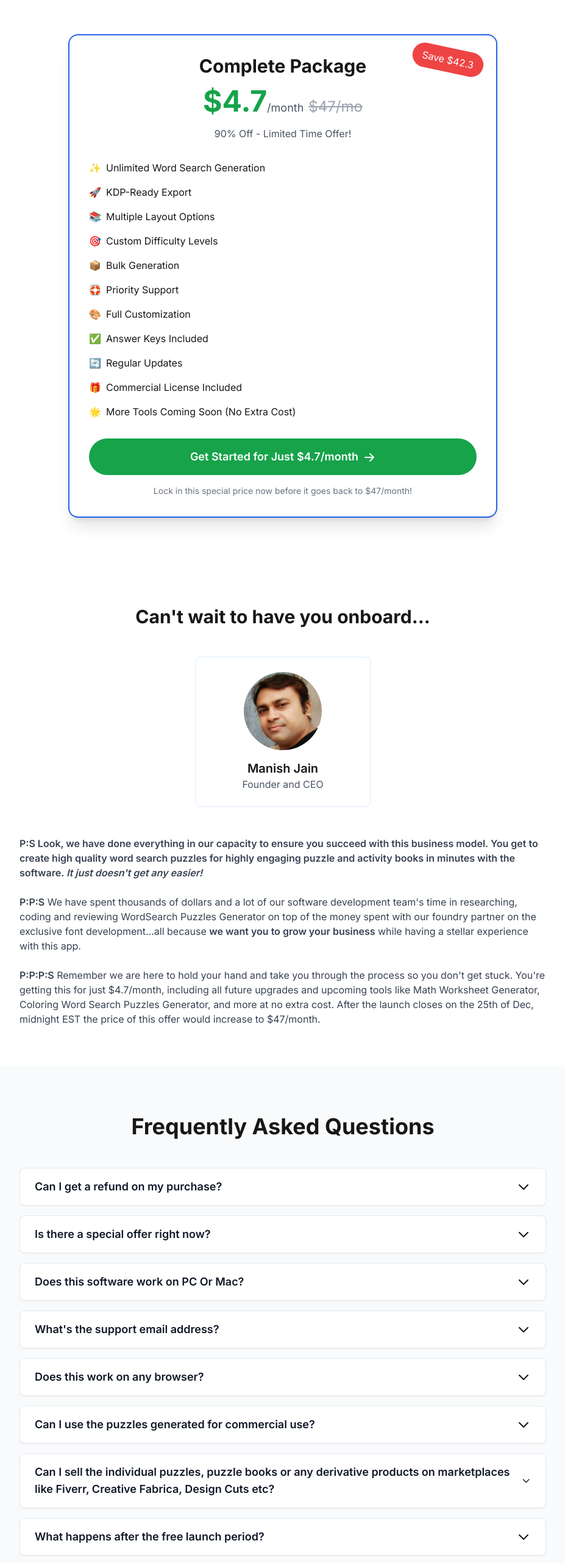
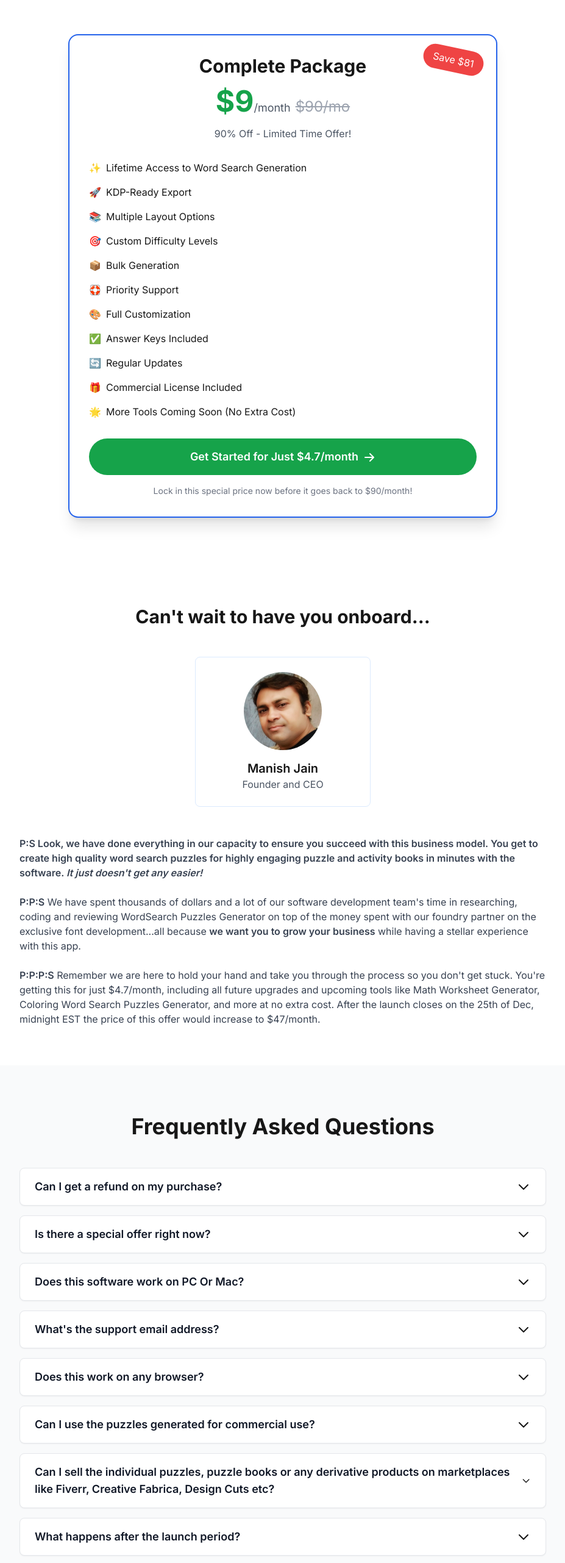
Before and after one commit to eshabava/puzzlesalespage, a Next.js app: page / in a window 1280 px wide. Shown: the part 2712-5275 px from the top of the page at 61% size, without its empty margins (176-1103 px from the left). Built offline with nearby package versions, Linux system fonts and the light colour scheme.

Commit message:
Update data.js

```diff
--- a/src/constants/data.js
+++ b/src/constants/data.js
@@ -1,3 +1,4 @@
+// constants/data.js
 module.exports = {
   features:[
    {
@@ -35,20 +36,20 @@ module.exports = {
     {
       name: "David Miller",
       role: "KDP Publisher",
-      image: "/testimonials/user-1.jpg",  // Matches the first image
-      content: "I can't believe this is being offered for just $4.7/month! I've published over 50 puzzle books using this tool. What used to take me weeks now takes minutes!"
+      image: "https://randomuser.me/api/portraits/men/1.jpg",
+      content: "I can't believe this is being offered for just a one-time payment of $9! I've published over 50 puzzle books using this tool. What used to take me weeks now takes minutes!"
     },
     {
       name: "Mike Thompson",
       role: "Educational Content Creator",
-      image: "/testimonials/user-2.jpg",  // Matches the second image
+      image: "https://randomuser.me/api/portraits/men/2.jpg",
       content: "The value here is incredible. I create themed educational puzzle books for different grade levels, and the AI perfectly adapts to each difficulty level."
     },
     {
       name: "Lisa Chen",
       role: "Professional Publisher",
-      image: "/testimonials/user-3.jpg",  // Matches the third image
-      content: "This tool has revolutionized my KDP business. I've created an entire series of puzzle books in different languages. Getting this for $4.7/month is an absolute steal!"
+      image: "https://randomuser.me/api/portraits/women/1.jpg",
+      content: "This tool has revolutionized my KDP business. I've created an entire series of puzzle books in different languages. Getting lifetime access for just $9 is an absolute steal!"
     }
   ],
   footerLinks: {
@@ -72,7 +73,7 @@ module.exports = {
    ]
  },
   disclaimer: {
-   text: "DISCLAIMER: We're currently offering a special 90% discount launch price of $4.7/month (regular price $47/month). This is a limited-time offer and the price will increase once the launch period ends. Take advantage of this discounted rate now before prices go up. Any results stated above are not typical. Your results may vary. All business entails risk and no success is guaranteed. This site is not a part of Amazon, Meta, or Google. We make no claims or guarantees about income or earnings. Your results will be based on your individual capacity, business experience, expertise, and level of desire. There are no guarantees concerning the level of success you may experience. Each individual's success depends on their background, dedication, desire, and motivation. There is no assurance that examples of past earnings can be duplicated in the future. We cannot guarantee your future results and/or success. There are some unknown risks in business and on the Internet that we cannot foresee which can reduce results. We are not responsible for your actions. The use of our information, products, and services should be based on your own due diligence, and you agree that we are not liable for any success or failure of your business that is directly or indirectly related to the purchase and use of our information, products, and services."
+   text: "DISCLAIMER: We're currently offering a special discount launch price of $9 one-time payment (regular price $47). This is a limited-time offer and the price will increase once the launch period ends. Take advantage of this discounted rate now before prices go up. Any results stated above are not typical. Your results may vary. All business entails risk and no success is guaranteed. This site is not a part of Amazon, Meta, or Google. We make no claims or guarantees about income or earnings. Your results will be based on your individual capacity, business experience, expertise, and level of desire. There are no guarantees concerning the level of success you may experience. Each individual's success depends on their background, dedication, desire, and motivation. There is no assurance that examples of past earnings can be duplicated in the future. We cannot guarantee your future results and/or success. There are some unknown risks in business and on the Internet that we cannot foresee which can reduce results. We are not responsible for your actions. The use of our information, products, and services should be based on your own due diligence, and you agree that we are not liable for any success or failure of your business that is directly or indirectly related to the purchase and use of our information, products, and services."
  },
  faqs: [
   {
@@ -81,11 +82,11 @@ module.exports = {
   },
   {
     question: "Is there a special offer right now?",
-     answer: "Yes! We're currently offering a massive 90% discount on our unlimited word search generator. Instead of the regular price of $47/month, you can get started for just $4.7/month. This is a limited-time special offer - lock in this incredible discount now before the price goes back to normal!"
+    answer: "Yes! We're currently offering a massive 90% discount on our unlimited word search generator. Instead of the regular price of $90, you can get lifetime access for just a one-time payment of $9. This is a limited-time special offer - lock in this incredible discount now before the price goes back to normal!"
   },
   {
    question: "Does this software work on PC Or Mac?",
-    answer: "Coloring Word Search Puzzles Generator is a cloud based application. Therefore the software works on your computer irrespective of whether you have a PC or a Mac."
+   answer: "Word Search Puzzles Generator is a cloud based application. Therefore the software works on your computer irrespective of whether you have a PC or a Mac."
  },
   {
    question: "What's the support email address?",
@@ -104,12 +105,12 @@ module.exports = {
    answer: "No! You can't. You cannot create any content to sell on such platforms using the app."
  },
   {
-     question: "What happens after the free launch period?",
-     answer: "Users who sign up during our launch period will get complete access to the system. Once the launch period ends, new users will need to purchase a subscription. We recommend signing up now to take advantage of this special offer."
+    question: "What happens after the launch period?",
+    answer: "Users who sign up during our launch period will get lifetime access to the system. Once the launch period ends, new users will need to purchase at the regular price of $90. We recommend signing up now to take advantage of this special one-time offer."
   },
   {
     question: "Are there any hidden fees?",
-     answer: "Absolutely not! You get complete access to all features with no hidden costs. This is a one-time offer that includes everything you need to create and publish unlimited puzzle books."
+    answer: "Absolutely not! Your one-time payment of $9 gives you complete access to all features with no hidden costs. This includes lifetime access and all future updates."
   },
   {
     question: "How does the puzzle generator work?",
@@ -129,12 +130,12 @@ module.exports = {
   }
 ],
 plans: {
-   monthly: {
+  monthly: {  // Add this back
     standard: {
-       originalPrice: 47,
-       price: 4.7,
+      originalPrice: 90,
+      price: 9,
       features: [
-         "✨ Unlimited Word Search Generation",
+        "✨ Lifetime Access to Word Search Generation",
         "🚀 KDP-Ready Export",
         "📚 Multiple Layout Options",
         "🎯 Custom Difficulty Levels",
```
Lines whose indentation alone changed are shown as unchanged.
